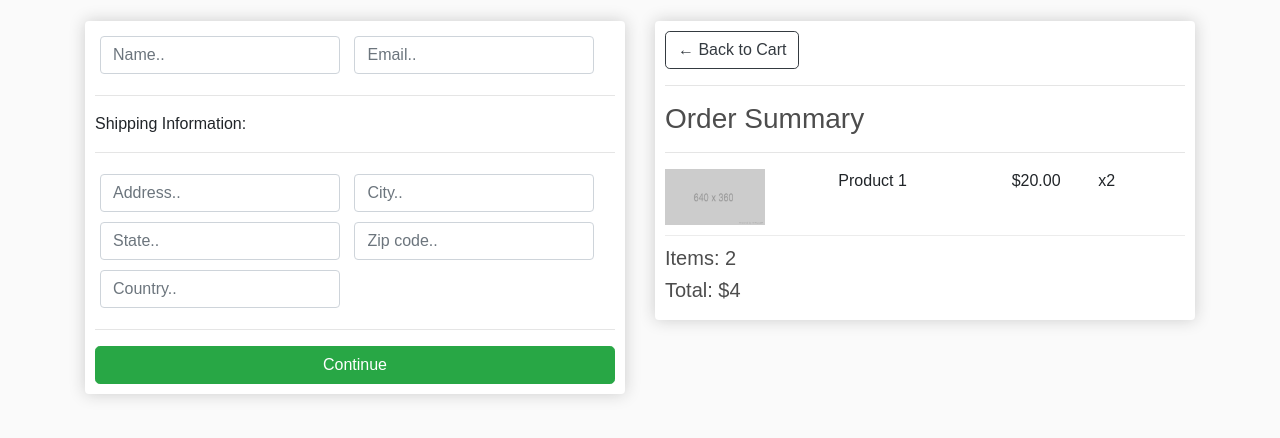
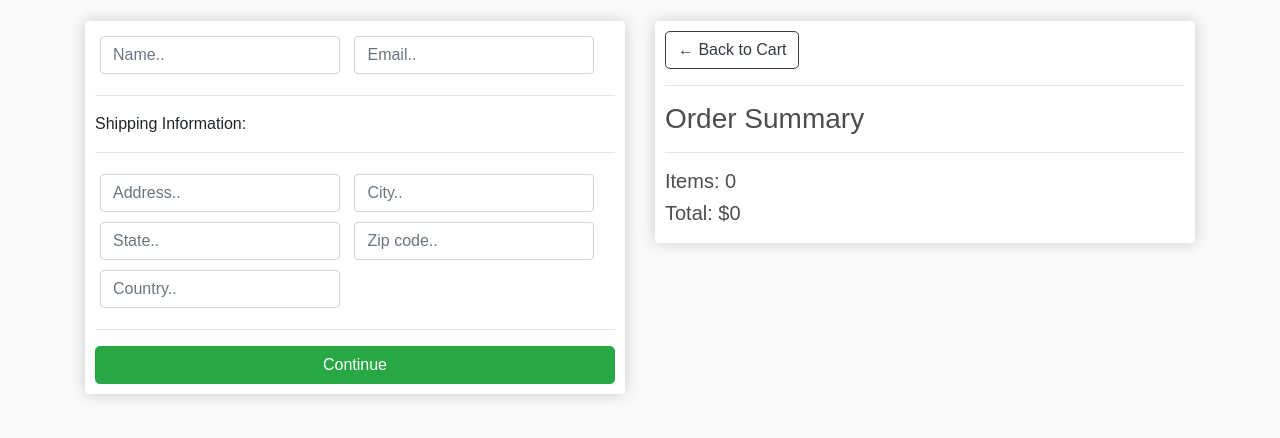
Before and after one commit to szymonyang/django-ecomerce-project, a Django app: page /checkout/ in a window 1280 px wide. Shown: the part 57-495 px from the top of the page. Run offline with Django 3.2, Linux system fonts and the light colour scheme; some libraries are stand-ins or nearby versions; some web fonts are replaced.

Commit message:
Dynamic showing item quanitity

```diff
--- a/store/templates/store/checkout.html
+++ b/store/templates/store/checkout.html
@@ -48,14 +48,16 @@
                 <hr>
                 <h3>Order Summary</h3>
                 <hr>
+                {% for item in items %}
                 <div class="cart-row">
-                    <div style="flex:2"><img class="row-image" src="{% static 'store/images/placeholder.png' %}"></div>
-                    <div style="flex:2"><p>Product 1</p></div>
-                    <div style="flex:1"><p>$20.00</p></div>
-                    <div style="flex:1"><p>x2</p></div>
+                    <div style="flex:2"><img class="row-image" src="{{ item.product.image_url }}"></div>
+                    <div style="flex:2"><p>{{ item.product.name }}</p></div>
+                    <div style="flex:1"><p>${{ item.product.price }}</p></div>
+                    <div style="flex:1"><p>x{{ item.quantity }}</p></div>
                 </div>
-                <h5>Items: 2</h5>
-                <h5>Total: $4</h5>
+                {% endfor %}
+                <h5>Items: {{ order.get_cart_items }}</h5>
+                <h5>Total: ${{ order.get_cart_total }}</h5>
             </div>
         </div>
     </div>
--- a/store/views.py
+++ b/store/views.py
@@ -40,5 +40,16 @@ class CartView(View):
 
 
 def checkout(request):
-    context = {}
+    if request.user.is_authenticated:
+        customer = request.user.customer
+        order, created = Order.objects.get_or_create(customer=customer, is_complete=False)
+        items = order.orderitem_set.all()
+        cartItems = order.get_cart_items
+    else:
+        # Create empty cart for now for non-logged in user
+        items = []
+        order = {'get_cart_total': 0, 'get_cart_items': 0, 'shipping': False}
+        cartItems = order['get_cart_items']
+
+    context = {'items': items, 'order': order, 'cartItems': cartItems}
     return render(request, "store/checkout.html", context)
```
